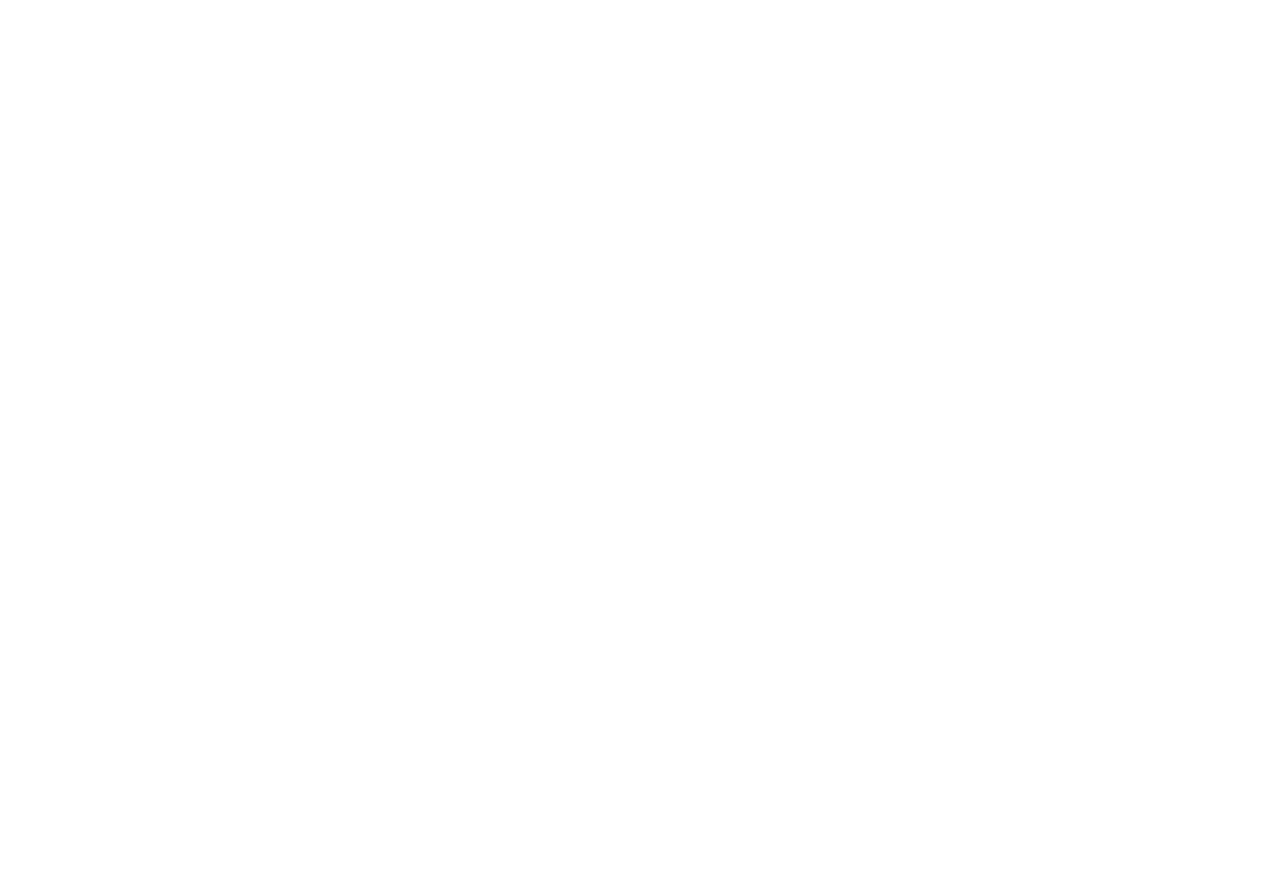
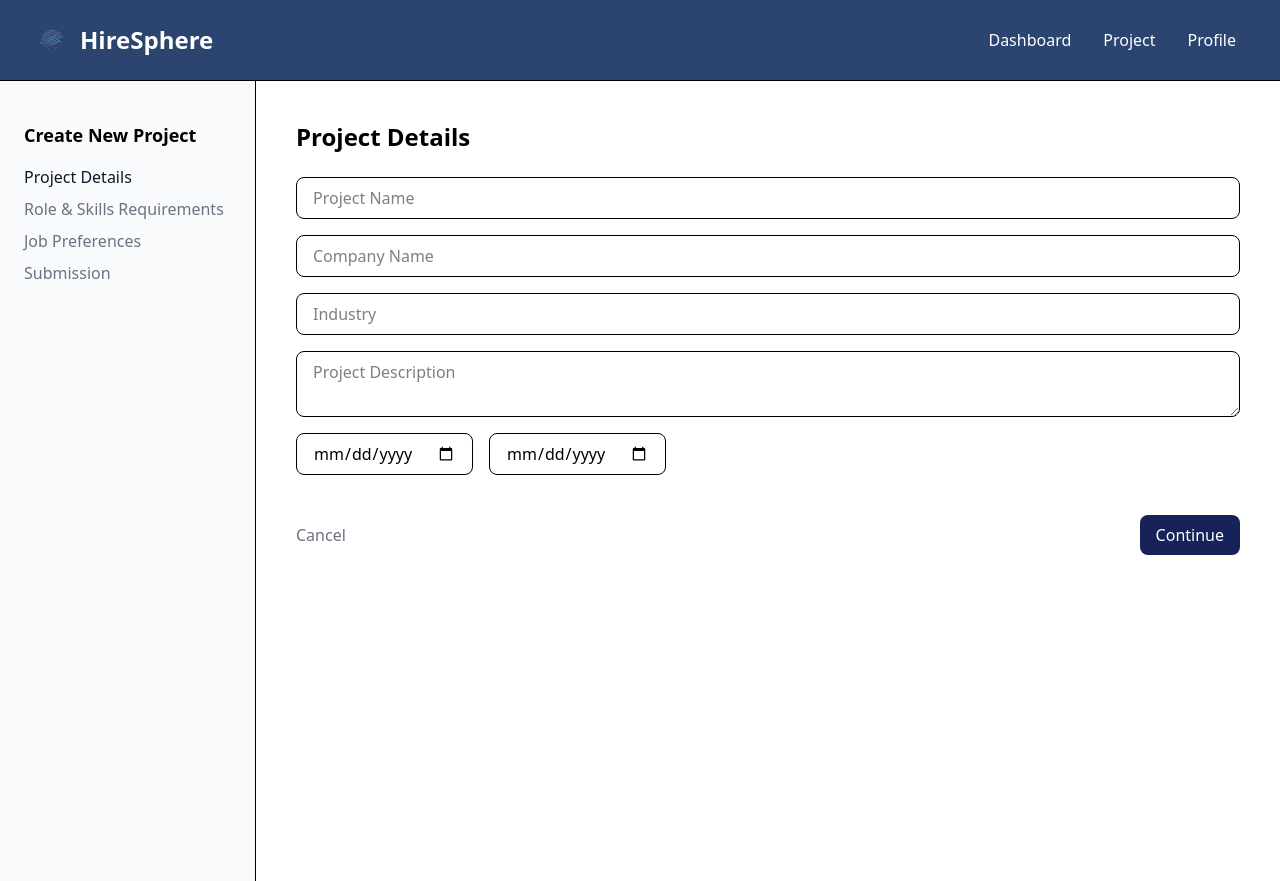
Before and after one commit to qlfzn/hiresphere, a Vue app in the folder client/: page /new-project in a window 1280 px wide. Before the commit this address had no page. Before the commit the page ends 800 px from the top, so only its background shows below. Built offline with nearby package versions, Linux system fonts and the light colour scheme; a web font is replaced by a local one.

Commit message:
add project creation form + validation

```diff
--- a/client/src/components/FeatureCard.vue
+++ b/client/src/components/FeatureCard.vue
@@ -19,7 +19,7 @@
 </script>
 
 <template>
-  <section class="py-12 ">
+  <section class="py-12">
     <div class="container mx-auto max-w-6xl text-center">
       <h2 class="text-4xl font-extrabold text-black">Why Choose HireSphere?</h2>
       <p class="text-lg text-gray-500 mt-2">Unlock the future of hiring with our smart platform.</p>
--- a/client/src/components/Navbar.vue
+++ b/client/src/components/Navbar.vue
@@ -1,21 +1,16 @@
 <script setup>
 import logo from '@/assets/hs-no-text.svg';
 import { ref, defineProps } from 'vue'
+import { RouterLink } from 'vue-router';
 
 const navTitle = ref("HireSphere");
-
-const navigation = [
-  { name: 'dashboard', display: 'Dashboard', href: '#' },
-  { name: 'project', display: 'Project', href: '#' },
-  { name: 'profile', display: 'Profile', href: '#' }
-]
 
 defineProps({
     hover: {
         type: String,
         default: ""
     }
-})
+});
 
 </script>
 
@@ -40,11 +35,10 @@
                   class="text-white hover:bg-[#16235b] hover:text-white rounded-md px-3 py-2"
                   >Dashboard</a
                 >
-                <a
-                  href="jobs.html"
+                <RouterLink
+                  to="/projects"
                   class="text-white hover:bg-[#16235b] hover:text-white rounded-md px-3 py-2"
-                  >Project</a
-                >
+                  >Project </RouterLink>
                 <a
                   href="add-job.html"
                   class="text-white hover:bg-[#16235b] hover:text-white rounded-md px-3 py-2"
--- a/client/src/components/Title.vue
+++ b/client/src/components/Title.vue
@@ -36,7 +36,7 @@
                 Skip <span class="bg-[#6eb7ff] text-[#16235b] px-2 rounded-md">the Hassle</span>
                 <br> Hire the Best in <span class="underline decoration-4">no time</span>
             </h1>
-            <p class="text-lg sm:text-xl text-gray-300 mt-3">{{ subtitle }}</p>
+            <p class="text-lg sm:text-xl text-gray-200 mt-3">{{ subtitle }}</p>
 
             <!-- Call-to-action buttons -->
             <div class="mt-6 flex justify-center space-x-4">
--- a/client/src/router/index.js
+++ b/client/src/router/index.js
@@ -24,7 +24,7 @@
             component: Project
         },
         {
-            path: '/create-project',
+            path: '/new-project',
             name: 'create-project',
             component: CreateProject
         },
--- a/client/src/views/CreateProject.vue
+++ b/client/src/views/CreateProject.vue
@@ -1,16 +1,175 @@
 <script setup>
 import Navbar from '@/components/Navbar.vue';
+import { ref } from 'vue';
+import { X } from 'lucide-vue-next';
 
+const step = ref(1);
+
+const projectDetails = ref({
+    title: '',
+    companyName: '',
+    industry: '',
+    description: '',
+    startDate: '',
+    endDate: ''
+});
+
+const jobRequirements = ref({
+    jobTitle: '',
+    skills: [],
+    yearOfExperience: '',
+});
+
+const preferences = ref({
+    mode: '',
+    locationPreferences: '',
+    minCompensation: '',
+    maxCompensation: ''
+});
+
+const matchingConfig = ref({
+    priorities: '',
+    additionalRequirements: '',
+    matchingMode: '',
+});
+
+const newSkill = ref('');
+
+const isValueFilled = (obj) => {
+    return Object.values(obj).every(value => {
+        if (typeof value === 'string') return value.trim() !== '';
+        if (Array.isArray(value)) return value.length > 0;
+        return true;
+    });
+};
+
+const isStepValid = () => {
+    if (step.value === 1) {
+        return isValueFilled(projectDetails.value);
+    } else if (step.value === 2) {
+        return isValueFilled(jobRequirements.value);
+    } else if (step.value === 3) {
+        return isValueFilled(preferences.value);
+    } else if (step.value === 4) {
+        return isValueFilled(matchingConfig.value);
+    }
+
+};
+
+const handleContinue = () => {
+    if (isStepValid()) {
+        step.value++;
+    } else {
+        alert("Please fill all required fields!");
+    }
+};
+
+const addSkill = () => {
+    if (newSkill.value.trim !== '') {
+        jobRequirements.value.skills.push(newSkill.value.trim());
+        newSkill.value = '';
+    }
+};
+
+const removeSkill = (index) => {
+    jobRequirements.value.skills.splice(index, 1);
+}
+const handleModeChange = (event) => {
+    preferences.mode.value = event.target.value;
+}
 
 </script>
 
 
 <template>
-    <Navbar />
-    <div class="container mx-auto p-6">
-        <h1 class="text-black text-xl font-bold">
-            Create new project
-        </h1>
+    <section>
+        <Navbar />
+    </section>
 
+    <div class="flex h-screen">
+        <!-- Sidebar Navigation -->
+        <aside class="w-64 bg-gray-50 p-6 border-r">
+            <h2 class="text-lg font-semibold mb-4 mt-4">Create New Project</h2>
+            <nav class="space-y-2">
+                <p class="text-gray-900 font-medium">Project Details</p>
+                <p class="text-gray-500">Role & Skills Requirements</p>
+                <p class="text-gray-500">Job Preferences</p>
+                <p class="text-gray-500">Submission</p>
+            </nav>
+        </aside>
+
+        <!-- 1st Section: Basic Information  -->
+        <div v-if="step === 1" class="flex-1 flex flex-col items-start justify-start p-10">
+                <h1 class="text-2xl font-bold mb-6">Project Details</h1>
+                <input v-model="projectDetails.title" type="text" placeholder="Project Name"
+                        class="w-full border px-4 py-2 rounded-lg focus:ring focus:ring-blue-300 mb-4">
+                <input v-model="projectDetails.companyName" type="text" placeholder="Company Name"
+                        class="w-full border px-4 py-2 rounded-lg focus:ring focus:ring-blue-300 mb-4">
+                <input v-model="projectDetails.industry" type="text" placeholder="Industry"
+                        class="w-full border px-4 py-2 rounded-lg focus:ring focus:ring-blue-300 mb-4">
+                <textarea v-model="projectDetails.description" placeholder="Project Description"
+                            class="w-full border px-4 py-2 rounded-lg focus:ring focus:ring-blue-300 mb-4"></textarea>
+                <div class="flex gap-4 mb-4">
+                    <input v-model="projectDetails.startDate" type="date"
+                            class="w-1/2 border px-4 py-2 rounded-lg focus:ring focus:ring-blue-300">
+                    <input v-model="projectDetails.endDate" type="date"
+                            class="w-1/2 border px-4 py-2 rounded-lg focus:ring focus:ring-blue-300">
+                </div>
+
+                <div class="flex justify-between mt-6 w-full">
+                    <button class="text-gray-500 hover:text-gray-800 pr-4">Cancel</button>
+                    <div>
+                        <button @click="handleContinue" class="bg-[#16235b] text-white px-4 py-2 rounded-lg
+                                                        hover:bg-blue-700 transition">Continue</button>
+                    </div>
+                </div>
+        </div>
+
+        <!-- 2nd Section: Requirements -->
+        <div v-if="step === 2" class="flex-1 flex flex-col items-start justify-start p-10">
+            <h1 class="text-2xl font-bold mb-6"> Roles & Skills Requirements</h1>
+            <input v-model="jobRequirements.jobTitle" type="text" placeholder="Job Title"
+                    class="w-full border px-4 py-2 rounded-lg focus:ring focus:ring-blue-300 mb-4">
+            <div class="flex w-full items-center mb-4">
+                <input v-model="newSkill" type="text" placeholder="Skills Required (Multiple)"
+                    class="flex-grow border px-4 py-2 rounded-lg focus:ring focus:ring-blue-300 mr-2">
+                <button @click.prevent="addSkill" class="bg-blue-500 text-white px-4 py-2 rounded-lg hover:bg-blue-700 transition">
+                    Add
+                </button>
+            </div>
+            <div class="flex flex-wrap gap-2 mb-4">
+                <div v-for="(skill, index) in jobRequirements.skills" :key="index" class="bg-gray-100 px-2 py-1 rounded-md flex items-center">
+                    <span>{{ skill }}</span>
+                    <button @click="removeSkill(index)" class="ml-2 text-red-500">
+                        <X class="size-5"/>
+                    </button>
+                </div>
+            </div>
+            <input v-model="jobRequirements.yearOfExperience" type="number" min="0" placeholder="Year(s) of Experience"
+                    class="w-full border px-4 py-2 rounded-lg focus:ring focus:ring-blue-300 mb-4">
+
+            <div class="flex justify-between mt-6 w-full">
+                <button class="text-gray-500 hover:text-gray-800 pr-4">Cancel</button>
+                <div>
+                    <button @click="step--" class="text-gray-400 hover:text-gray-800 mr-4">Previous</button>
+                    <button @click="handleContinue" class="bg-[#16235b] text-white px-4 py-2 rounded-lg
+                                                    hover:bg-blue-700 transition">Continue</button>
+                </div>
+            </div>
+        </div>
+
+        <!-- 3rd Section: Job Preferences -->
+        <div v-if="step === 3" class="flex-1 flex flex-col items-start justify-start p-10">
+            <h1 class="text-2xl font-bold mb-6"> Job Preferences </h1>
+            <label for="select-mode" class="text-lg font-bold mb-2">Working Mode</label>
+            <select v-model="preferences.mode" @change="handleModeChange" name="workingMode" id="select-mode" class="border rounded-md px-3 py-1 mb-4">
+                <option value=""></option>
+                <option value="On-site">On-site</option>
+                <option value="Remote">Remote</option>
+                <option value="Hybrid">Hybrid</option>
+            </select>
+            <label for=""></label>
+            <input type="text">
+        </div>
     </div>
 </template>
--- a/client/src/views/Project.vue
+++ b/client/src/views/Project.vue
@@ -2,6 +2,7 @@
 import Navbar from '@/components/Navbar.vue';
 import ProjectCard from '@/components/ProjectCard.vue';
 import { ref } from 'vue';
+import { useRouter, RouterLink } from 'vue-router';
 
 const projectData = ref({
     activeProjects: [
@@ -10,6 +11,12 @@
         {id: 125, title: "Project 123", description: "project description is put here", status: "active"},
     ]
 });
+
+const router = useRouter();
+
+const routeToCreateProject = () => {
+    router.push('/new-project');
+}
 </script>
 
 <template>
@@ -24,7 +31,8 @@
             </div>
             <button class="mr-2 bg-white text-black px-4 py-2 rounded-md shadow-lg outline outline-black
                            hover:bg-[#16235b] hover:text-white focus:ring-2 focus:ring-blue-400
-                           active:bg-blue-800 transition">
+                           active:bg-blue-800 transition"
+                           @click.prevent="routeToCreateProject">
                New Project
             </button>
         </div>
```
